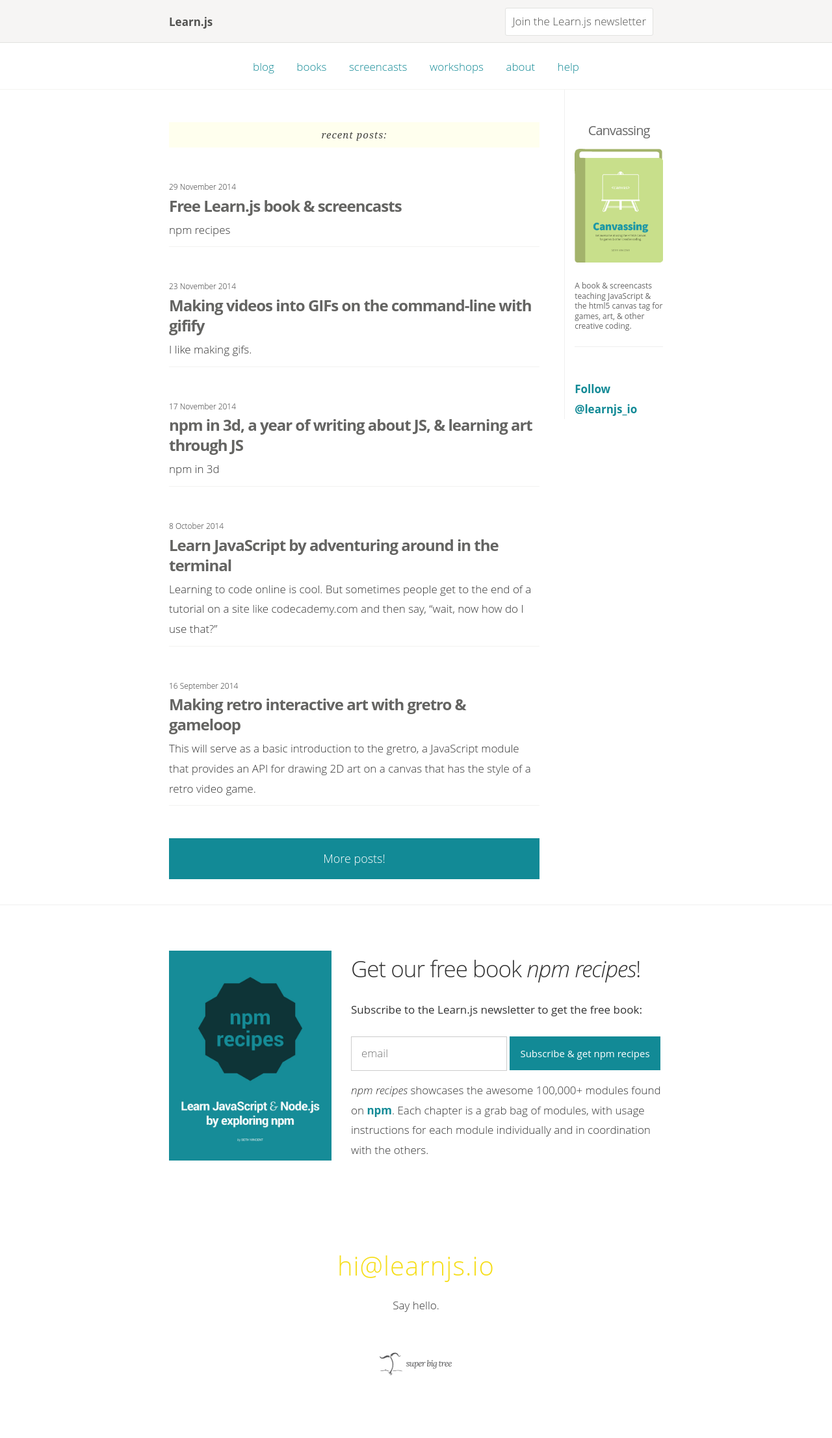
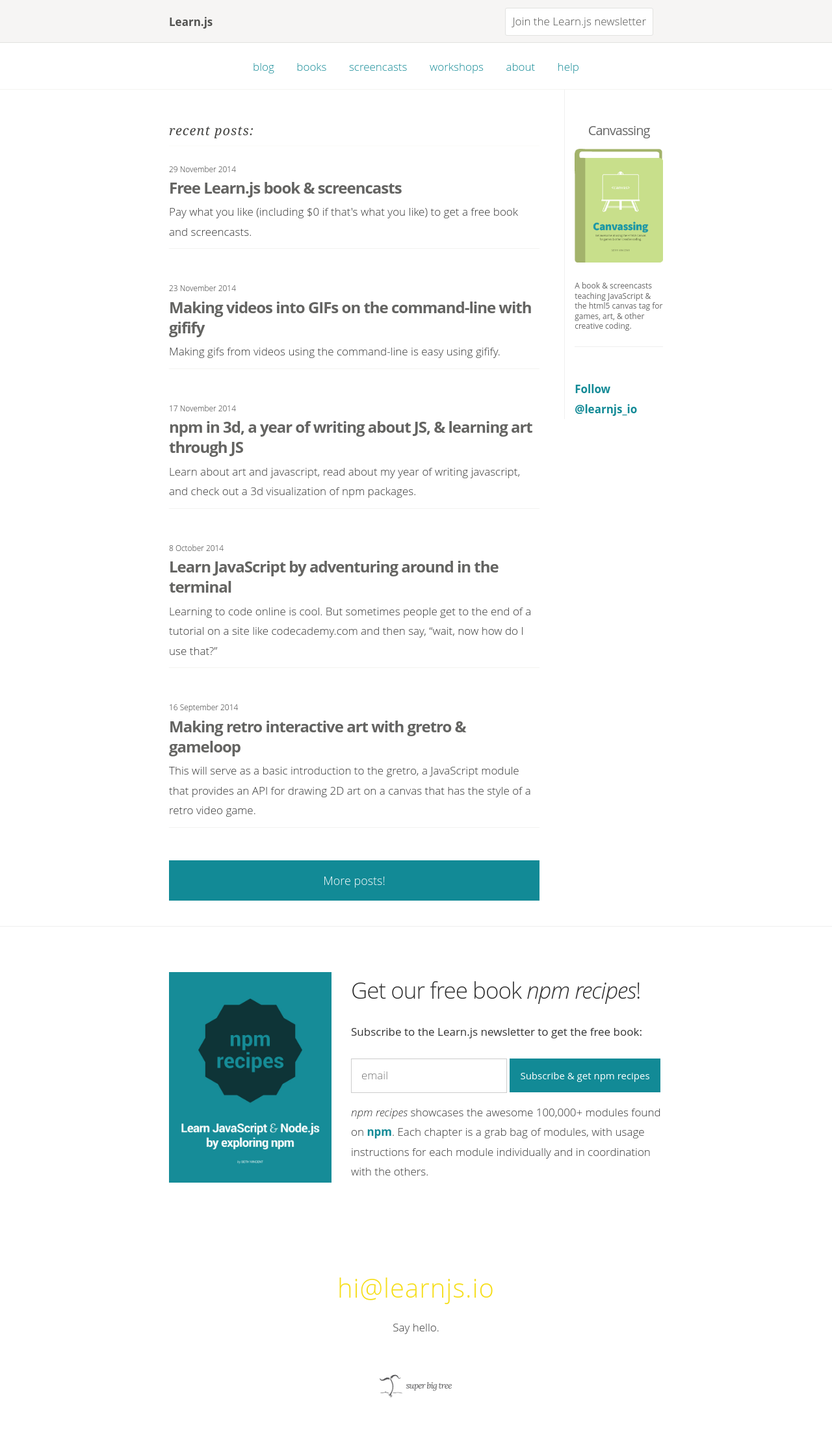
Before and after one commit to learn-js/learn-js.github.com, a Jekyll site: the page built from index.html, in a window 1280 px wide. Shown: the whole page at 65% size. Built offline with Jekyll 4.4.1, drawn with Linux system fonts in a browser that asks for light colours; Markdown is read by kramdown in place of the engine named in the settings; comment, search, counter and statistics services are not loaded; before the commit the page ends 2179 px from its top, so only the background shows below that.

Commit message:
css/html improvements

```diff
--- a/_posts/posts/2014-11-17-npm-3d-writing-javascript-vart.md
+++ b/_posts/posts/2014-11-17-npm-3d-writing-javascript-vart.md
@@ -4,6 +4,7 @@
 published: true
 layout: post
 type: post
+description: "Learn about art and javascript, read about my year of writing javascript, and check out a 3d visualization of npm packages."
 ---
 
 ## npm in 3d
--- a/_posts/posts/2014-11-23-making-gifs-command-line-gifify.md
+++ b/_posts/posts/2014-11-23-making-gifs-command-line-gifify.md
@@ -4,6 +4,7 @@
 published: true
 layout: post
 type: post
+description: "Making gifs from videos using the command-line is easy using gifify."
 ---
 
 I like making gifs.
--- a/_posts/posts/2014-11-29-free-learnjs-book-screencasts.md
+++ b/_posts/posts/2014-11-29-free-learnjs-book-screencasts.md
@@ -3,6 +3,7 @@
 published: true
 layout: post
 type: post
+description: "Pay what you like (including $0 if that's what you like) to get a free book and screencasts."
 ---
 
 ## npm recipes
--- a/index.html
+++ b/index.html
@@ -14,7 +14,13 @@
             <div class="post" id="{{ post.slug }}">
               <div class="post-date">{{ post.date | date: "%-d %B %Y" }}</div>
               <h2 class="post-title"><a href="{{ post.url }}">{{ post.title }}</a></h2>
-              <div class="post-excerpt">{{ post.excerpt | strip_html | truncate: 250 }}</div>
+              <div class="post-excerpt">
+                {% if post.description %}
+                {{ post.description }}
+                {% else %}
+                {{ post.excerpt | strip_html | truncate: 250 }}
+                {% endif %}
+              </div>
             </div>
           {% endif %}
         {% endfor %}
--- a/style.css
+++ b/style.css
@@ -837,12 +837,11 @@
   font-family: Lora, Georgia, serif;
   font-style: italic;
   text-transform: lowercase;
-  text-align: center;
-  font-size: 15px;
+  font-size: 20px;
   letter-spacing: 1px;
-  background-color: #FFFFee;
-  padding: 10px 8px;
-  margin-bottom: 50px;
+  padding-bottom: 10px;
+  border-bottom: 1px solid #fafaf8;
+  margin-bottom: 25px;
 }
 
 .posts .post {
```
Also changed, not shown: _posts/posts/2014-11-24-medium-style-comments-with-side-comments-js.md (deleted, +0 -20 lines), blog/index.html (+7 -1 lines), feeds/npm-recipes.json (deleted, +0 -12 lines), feeds/posts.json (deleted, +0 -12 lines).
